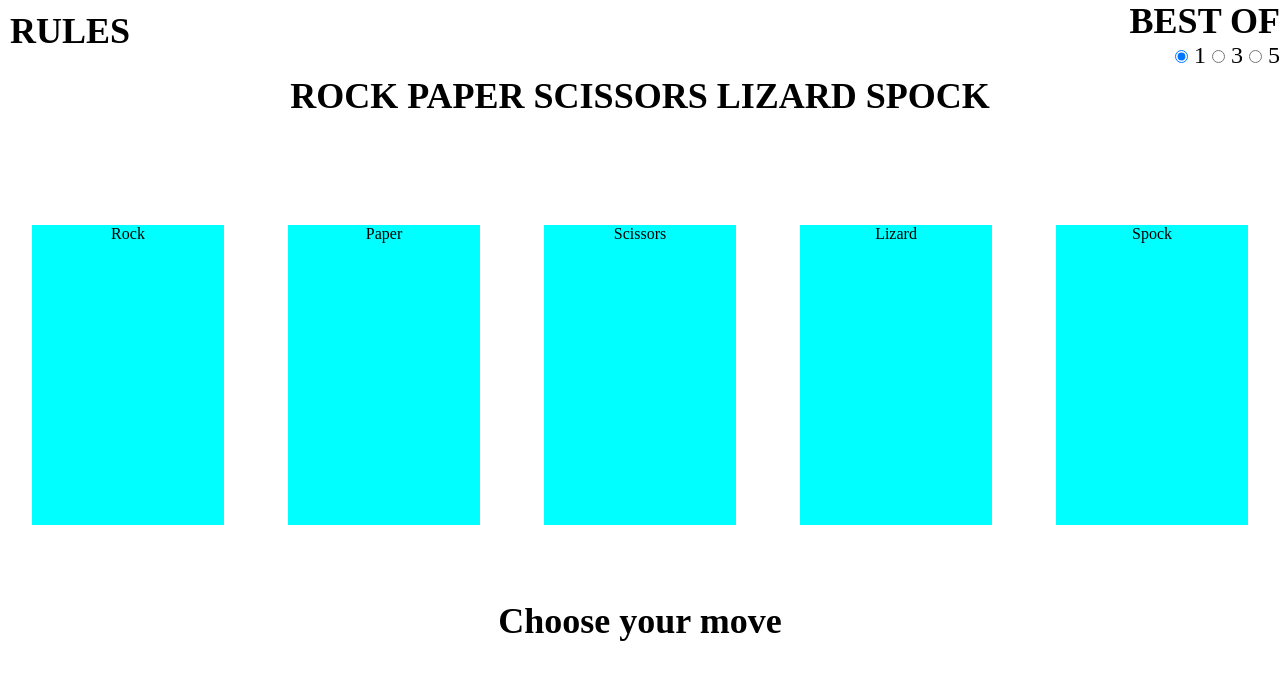
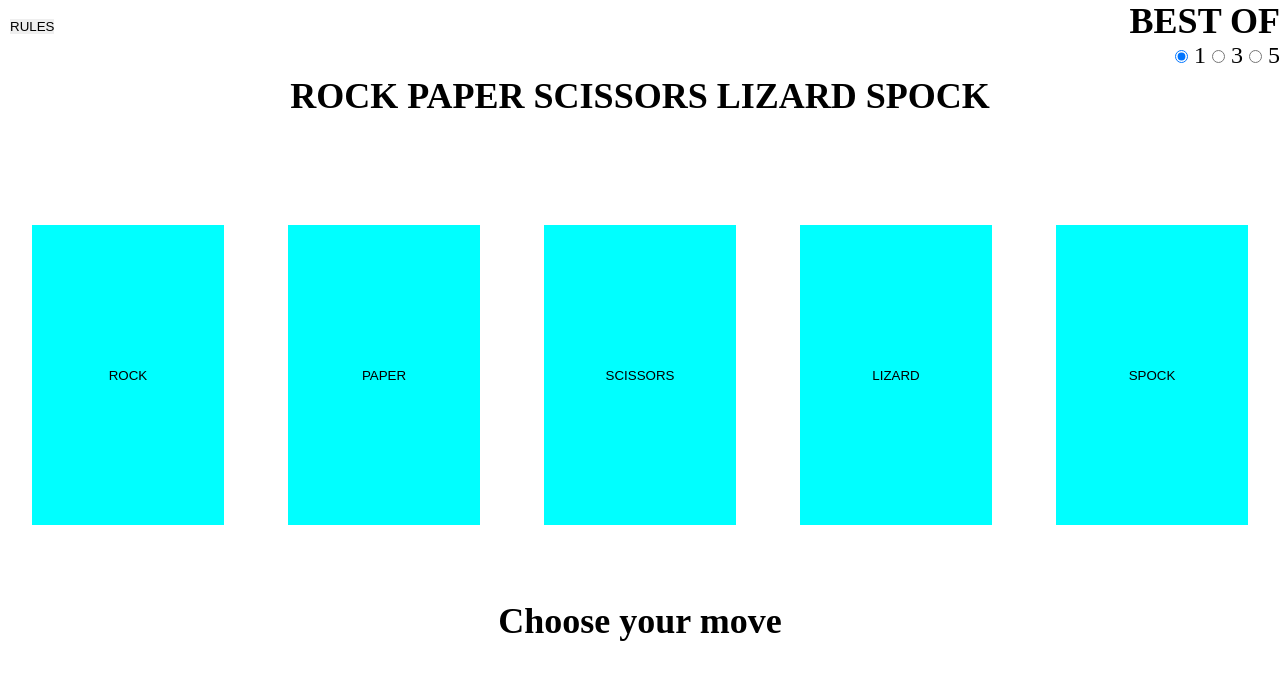
Before and after one commit to Code-Institute-Submissions/deano98-ms2, a plain HTML site: page index.html in a window 1280 px wide. Drawn offline with Linux system fonts and the light colour scheme.

Commit message:
Add buttons to HTML and give them an event listener in JS

```diff
--- a/assets/js/script.js
+++ b/assets/js/script.js
@@ -1,3 +1,14 @@
+document.addEventListener("DOMContentLoaded", function() {
+    let buttons = document.getElementsByTagName("button");
+
+    for (let button of buttons) {
+        button.addEventListener("click", function() {
+            let actionChoice = this.getAttribute("data-type");
+            alert(`You clicked ${actionChoice}`)
+        })
+    }
+})
+
 function runGame() {
 
 }
--- a/index.html
+++ b/index.html
@@ -11,7 +11,7 @@
 <body>
     <header>
         <div class="rules">
-            <h2>RULES</h2>
+            <button data-type="rules">RULES</button>
         </div>
         <div class="best-of">
             <h2>BEST OF</h2>
@@ -30,11 +30,11 @@
     </section>
     <section>
       <div class="choices">
-        <div class="pick">Rock</div>
-        <div class="pick">Paper</div>
-        <div class="pick">Scissors</div>
-        <div class="pick">Lizard</div>
-        <div class="pick">Spock</div>
+        <button data-type="rock" class="pick">ROCK</button>
+        <button data-type="paper" class="pick">PAPER</button>
+        <button data-type="scissors" class="pick">SCISSORS</button>
+        <button data-type="lizard" class="pick">LIZARD</button>
+        <button data-type="spock" class="pick">SPOCK</button>
       </div>
     </section>
     <section>
```
